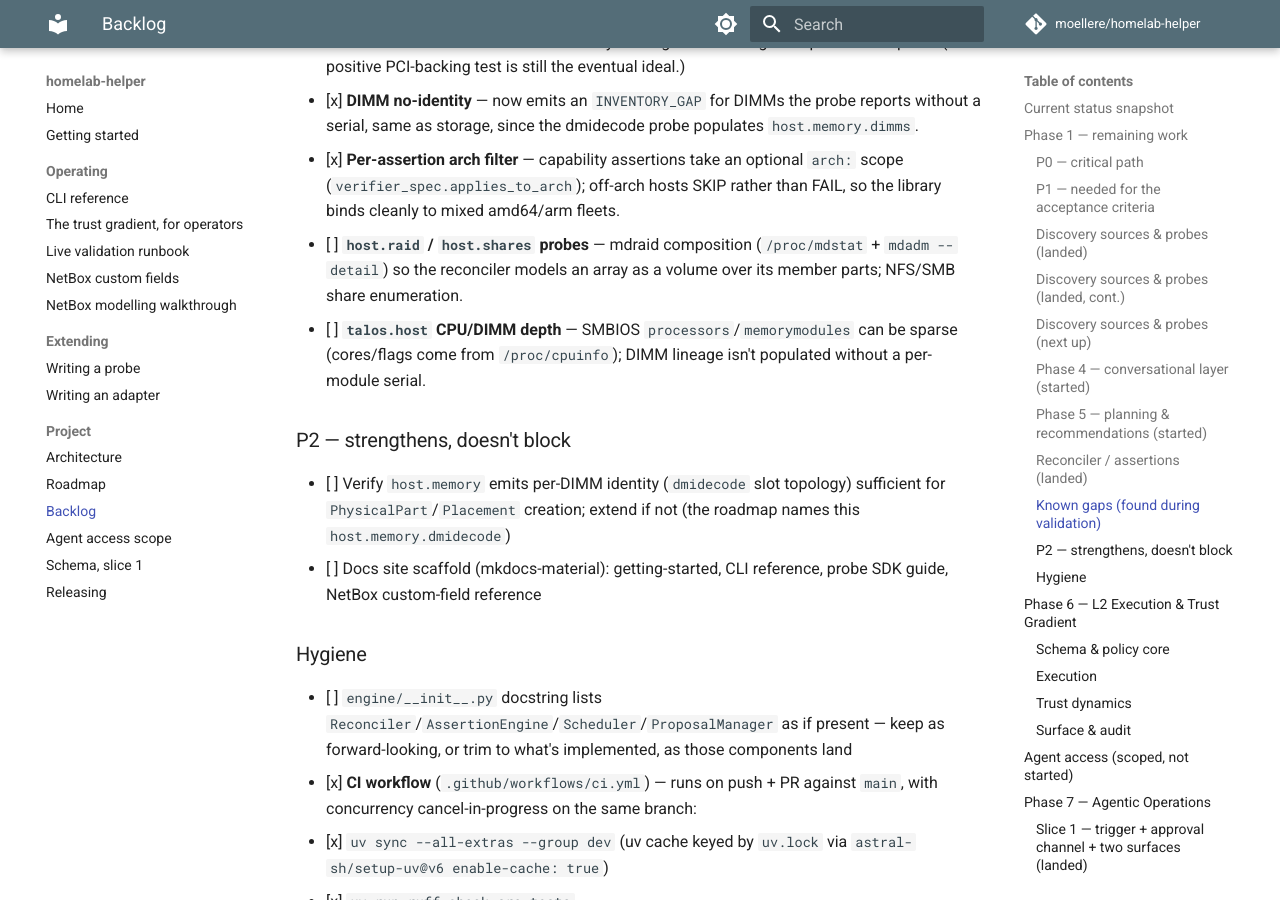
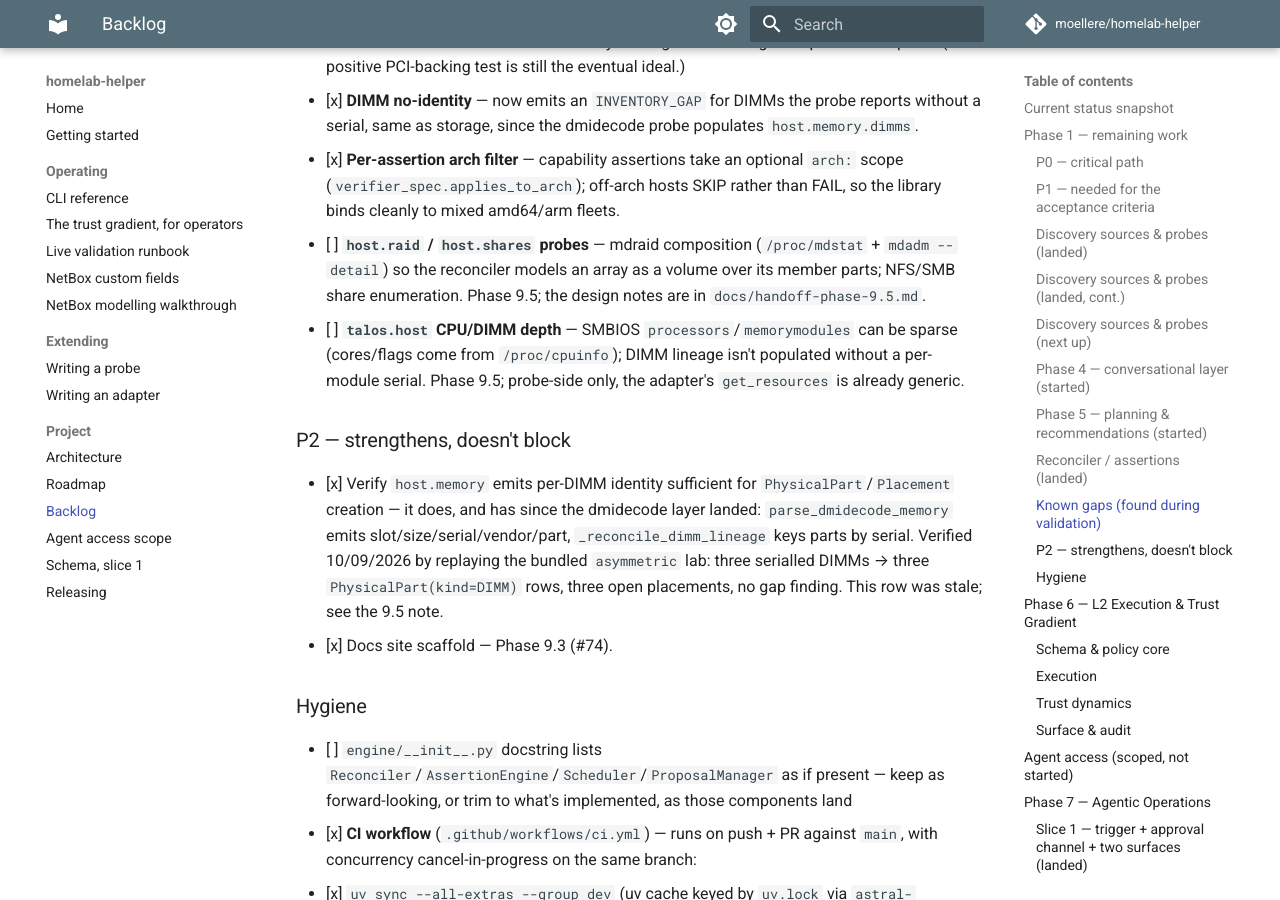
Before and after one commit to moellere/homelab-helper, an MkDocs documentation site: the page built from docs/backlog.md, in a window 1280 px wide and 900 px high, scrolled down 14623 px. Built offline with MkDocs 1.6.1 and Material for MkDocs 9.7.7, drawn with Linux system fonts in a browser that asks for light colours; comment, search, counter and statistics services are not loaded; some of the changed text lies outside the part shown.

Commit message:
Handoff for Phase 9.5 onward; correct the stale DIMM-depth rows
A transient docs/handoff-phase-9.5.md for the session that picks up 9.5
on a local machine: where the repo stands, the items only the operator or
a LAN-side machine can close (the four runbook rows, Pages, Postgres in
CI), the corrected 9.5 scope with design notes for host.raid,
host.shares and the Talos depth, the decision to make with the operator
before adding a volume model, the test fakes to mirror, and the gotchas
this session paid for. Excluded from the site; CLAUDE.md says to read it
if it exists and to delete it in the PR that closes 9.5.

The correction: the roadmap and backlog listed "dmidecode DIMM depth" as
open. It was done — host.memory emits host.memory.dimms with serials from
dmidecode and the reconciler keys DIMM parts by serial — and this was
verified by replaying the bundled asymmetric lab: three serialled DIMMs,
three PhysicalPart rows, three open placements, no gap finding. The
stale rows now say so, and 9.5 is two probes. The docs-site scaffold row
under P2 was stale too; 9.3 closed it.

Co-Authored-By: Claude Fable 5.1 <noreply@anthropic.com>
Claude-Session: https://claude.ai/code/session_01NF13rH5EBJVKXn2ZDpppC4

```diff
--- a/docs/backlog.md
+++ b/docs/backlog.md
@@ -539,16 +539,24 @@ The rest of Phase 1, and all of Phase 6, is below.
   than FAIL, so the library binds cleanly to mixed amd64/arm fleets.
 - [ ] **`host.raid` / `host.shares` probes** — mdraid composition
   (`/proc/mdstat` + `mdadm --detail`) so the reconciler models an array as a
-  volume over its member parts; NFS/SMB share enumeration.
+  volume over its member parts; NFS/SMB share enumeration. Phase 9.5; the
+  design notes are in `docs/handoff-phase-9.5.md`.
 - [ ] **`talos.host` CPU/DIMM depth** — SMBIOS `processors`/`memorymodules` can
   be sparse (cores/flags come from `/proc/cpuinfo`); DIMM lineage isn't
-  populated without a per-module serial.
+  populated without a per-module serial. Phase 9.5; probe-side only, the
+  adapter's `get_resources` is already generic.
 
 
 ### P2 — strengthens, doesn't block
 
-- [ ] Verify `host.memory` emits per-DIMM identity (`dmidecode` slot topology) sufficient for `PhysicalPart`/`Placement` creation; extend if not (the roadmap names this `host.memory.dmidecode`)
-- [ ] Docs site scaffold (mkdocs-material): getting-started, CLI reference, probe SDK guide, NetBox custom-field reference
+- [x] Verify `host.memory` emits per-DIMM identity sufficient for
+  `PhysicalPart`/`Placement` creation — it does, and has since the dmidecode
+  layer landed: `parse_dmidecode_memory` emits slot/size/serial/vendor/part,
+  `_reconcile_dimm_lineage` keys parts by serial. Verified 10/09/2026 by
+  replaying the bundled `asymmetric` lab: three serialled DIMMs → three
+  `PhysicalPart(kind=DIMM)` rows, three open placements, no gap finding. This
+  row was stale; see the 9.5 note.
+- [x] Docs site scaffold — Phase 9.3 (#74).
 
 ### Hygiene
 
@@ -1042,9 +1050,15 @@ real for someone other than its author. Slices in delivery order.
   manifest schema, the DB through migrations, the CLI verbs, the MCP tool
   names, plus a deprecation policy. Pin the Python matrix in CI (3.12 now;
   3.13 once upstream deps settle).
-- [ ] **9.5 The last Phase-1 probes** — `host.raid` / `host.shares`, dmidecode
-  DIMM depth (a serialled module becomes a `PhysicalPart` + `Placement`),
-  `talos.host` CPU/DIMM depth.
+- [ ] **9.5 The last Phase-1 probes** — two, not three: the roadmap's
+  "dmidecode DIMM depth" was already done (a serialled module *is* a
+  `PhysicalPart` + `Placement`; verified against the bundled `asymmetric` lab,
+  see the P2 row above). Left: `host.raid` / `host.shares`, and `talos.host`
+  CPU/DIMM depth by projecting `memorymodules` onto `host.memory.dimms` so the
+  existing lineage serves Talos nodes. Design notes, the volume-model decision
+  to make with the operator, and the test fakes to mirror are in
+  `docs/handoff-phase-9.5.md` (transient; delete it in the PR that closes
+  this).
 - [ ] **9.6 Finish the Phase-2 tail** — probe-level schedules and assertion
   cadences inside `helper daemon`, so "continuous" is per-probe rather than one
   discovery interval for everything.
--- a/mkdocs.yml
+++ b/mkdocs.yml
@@ -11,6 +11,7 @@ strict: true
 # Internal working documents that are not site material.
 exclude_docs: |
   google-weather-ha-integration-proposal.md
+  handoff-phase-9.5.md
 
 theme:
   name: material
```
Also changed, not shown: CLAUDE.md (+3 -0 lines), docs/handoff-phase-9.5.md (added, +131 -0 lines).
